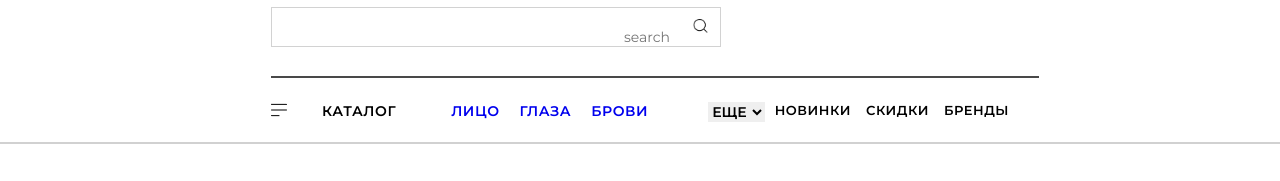
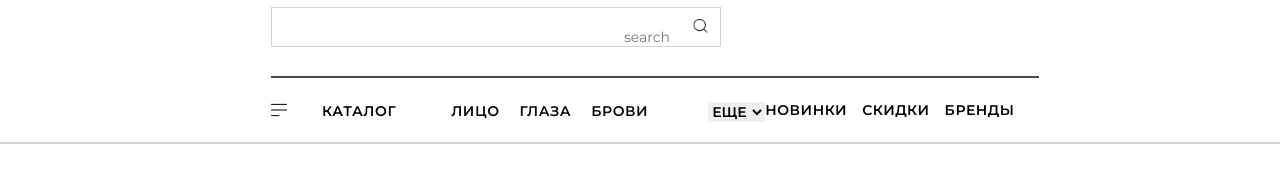
Before and after one commit to Iura-Radulov/delmira-beuty, a website built with Parcel: page src/index.html in a window 1280 px wide. Shown: the part 86-267 px from the top of the page. Built offline with nearby package versions, Linux system fonts and the light colour scheme; files whose address does not match are found by name.

Commit message:
Update _catalog.scss

```diff
--- a/src/sass/_catalog.scss
+++ b/src/sass/_catalog.scss
@@ -63,14 +63,18 @@
   }
 }
 
+.more a {
+  color: #070707;
+}
 .more-about {
   display: flex;
   &__item:not(:last-child) {
     margin-right: 15px;
   }
   &__link {
-    font-size: 13px;
-    line-height: 1.21;
+    font-weight: 600;
+    font-size: 14px;
+    line-height: 17px;
     text-transform: uppercase;
     color: #000000;
   }
```
